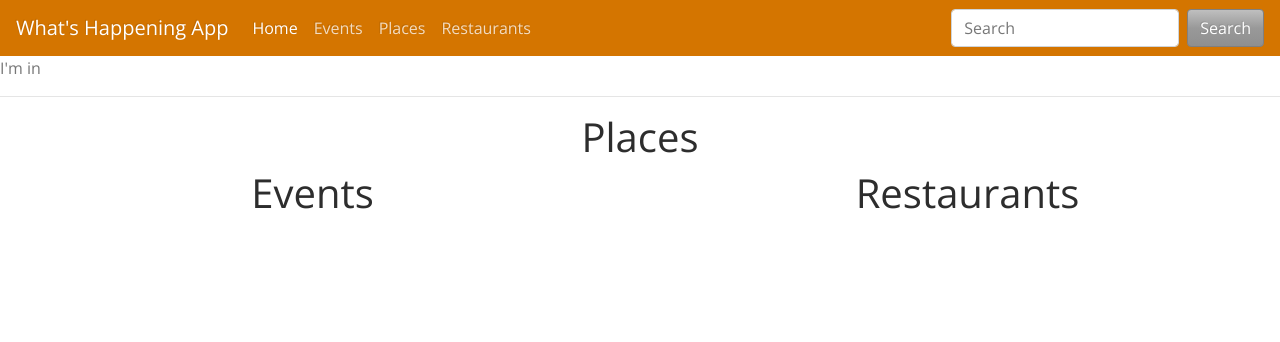
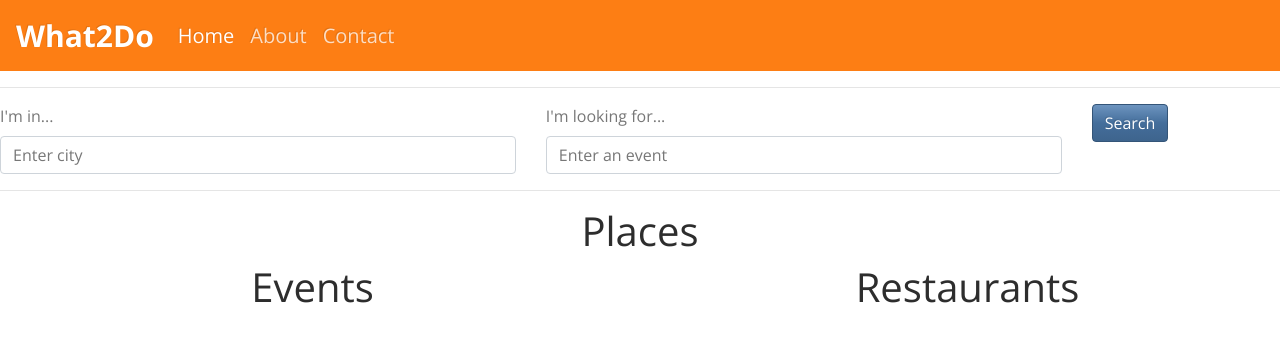
Before and after one commit to thegetoutgirl/what2do, a plain HTML site: page index.html in a window 1280 px wide. Drawn offline with nearby package versions, Linux system fonts and the light colour scheme; files that its build step writes are made by us from their sources.

Commit message:
Made changes to layout of webpage

```diff
--- /dev/null
+++ b/assets/what2do.css
@@ -0,0 +1,17 @@
+.document {
+    background-color: lightgrey;
+}
+
+.navbar-brand {
+    font-weight: bold;
+    font-size: 30px;
+}
+
+.navbar {
+    background-color: #fd7e14;
+    font-size: 20px;
+}
+
+.results {
+    text-align: center;
+}
--- a/index.html
+++ b/index.html
@@ -12,7 +12,7 @@
 
 <body>
     <nav class="navbar navbar-expand-lg navbar-dark">
-        <a class="navbar-brand" href="#">What's Happening App</a>
+        <a class="navbar-brand" href="#">What2Do</a>
         <button class="navbar-toggler" type="button" data-toggle="collapse" data-target="#navbarColor01" aria-controls="navbarColor01" aria-expanded="false" aria-label="Toggle navigation">
           <span class="navbar-toggler-icon"></span>
         </button>
@@ -23,38 +23,45 @@
               <a class="nav-link" href="#">Home <span class="sr-only">(current)</span></a>
             </li>
             <li class="nav-item">
-              <a class="nav-link" href="#">Events</a>
+              <a class="nav-link" href="#">About</a>
             </li>
             <li class="nav-item">
-              <a class="nav-link" href="#">Places</a>
-            </li>
-            <li class="nav-item">
-              <a class="nav-link" href="#">Restaurants</a>
+              <a class="nav-link" href="#">Contact</a>
             </li>
           </ul>
-          <form class="form-inline my-2 my-lg-0">
-            <input class="form-control mr-sm-2" type="text" placeholder="Search">
-            <button class="btn btn-secondary my-2 my-sm-0" type="submit">Search</button>
-          </form>
         </div>
       </nav>
+      <hr>
 
-    <div class= "main">
-    <div class= "locationSearch">
-        I'm in <FORM>
-    </FORM>
+    <main>
+    <div class="userInput">
+      <form>
+        <div class="row">
+          <div class="col-5">
+            <label for="cityInput">I'm in...</label>
+            <input type="text" class="form-control" placeholder="Enter city">
+          </div>
+          <div class="col-5">
+            <label for="eventInput">I'm looking for...</label>
+            <input type="text" class="form-control" placeholder="Enter an event">
+          </div>
+          <div class="col-2">
+            <button type="button" class="btn btn-primary">Search</button>
+          </div>
+        </div>
+      </form>
     </div>
     <hr>
     <div class="results">
         <div class="row">
-            <div class="h1 col-12"><center>Places</center></div>
+            <div id="places" class="h1 col-12">Places</div>
         </div>
         <div class="row">
-            <div class="h1 col-6"><center>Events</center></div>
-            <div class="h1 col-6"><center>Restaurants</center></div>
+            <div id="events" class="h1 col-6">Events</div>
+            <div id="restaurants" class="h1 col-6">Restaurants</div>
         </div>
     </div>
-    </div>
+    </main>
 
 </body>
 
--- a/what2do.css
+++ /dev/null
@@ -1,7 +0,0 @@
-.h1 {
-    font:
-}
-
-.navbar {
-    background-color: #D47500;
-}
```
Also changed, not shown: assets/happenings.css (deleted, +0 -31 lines).
